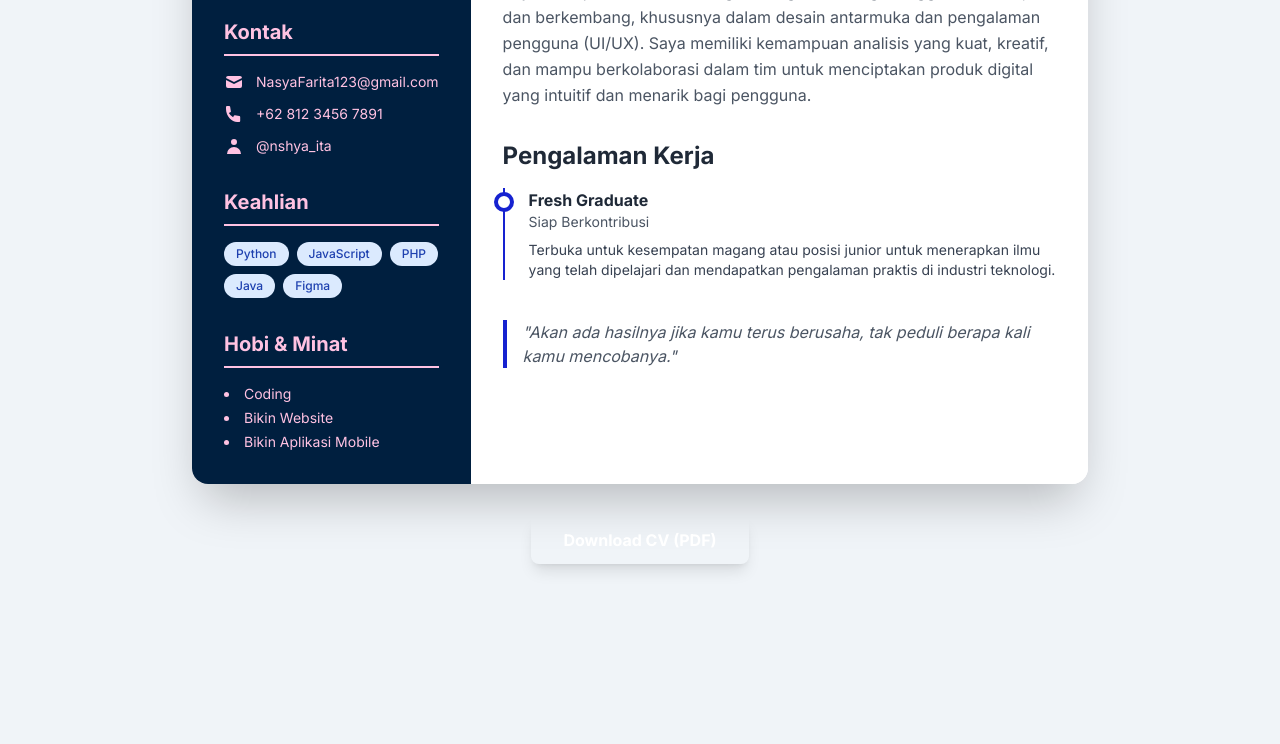
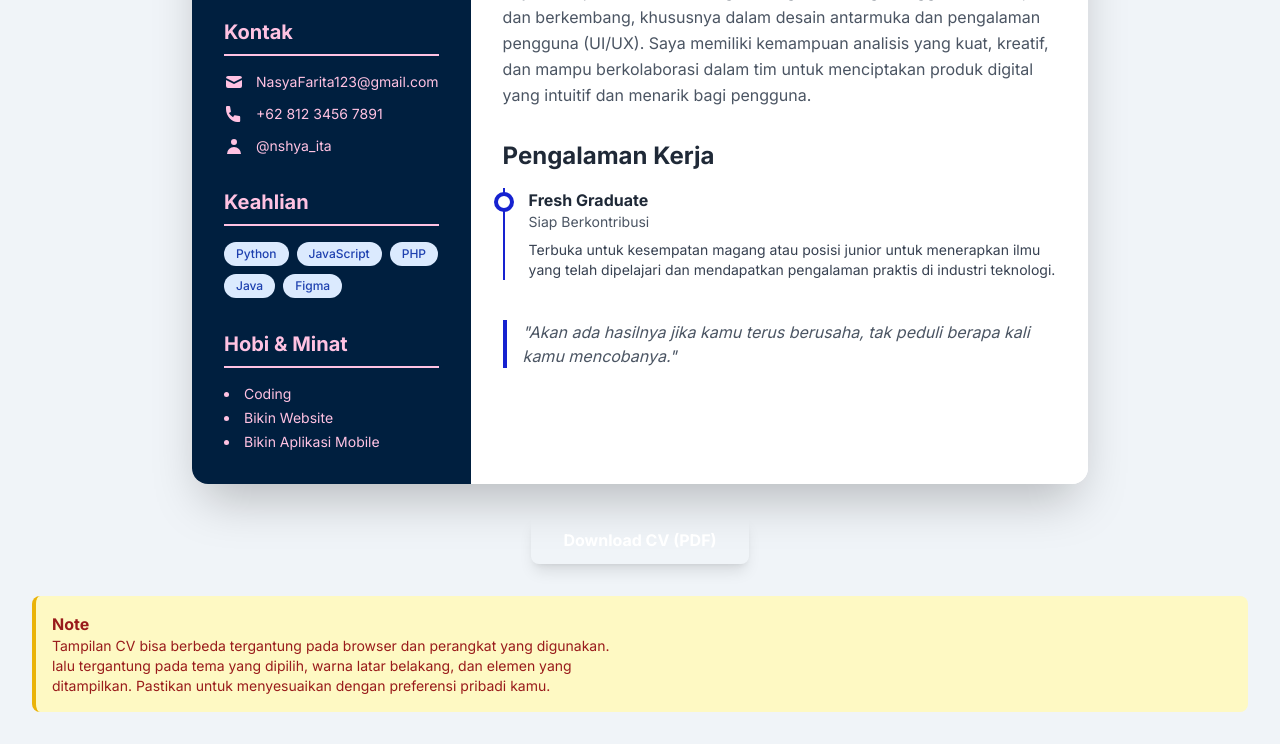
Before and after one commit to fatimah7643/Form-generator-CV, a plain HTML site: page preview-ui.html in a window 1280 px wide. Shown: the part 246-990 px from the top of the page. Before the commit the page ends 842 px from the top, so only its background shows below. Drawn offline with nearby package versions, Linux system fonts and the light colour scheme.

Commit message:
commit preview dan index

```diff
--- a/preview-ui.html
+++ b/preview-ui.html
@@ -148,6 +148,15 @@
                 Download CV (PDF)
             </button>
         </div>
+        <!-- Note Section -->
+        <div class="mt-8 p-4 bg-yellow-100 border-l-4 border-yellow-500 text-yellow-800 rounded-lg fade-in-section">
+        <h2 class="font-bold text-red-800">Note</h2>
+        <p class="text-sm text-red-800 text-justify">
+            Tampilan CV bisa berbeda tergantung pada browser dan perangkat yang digunakan. <br>
+            lalu tergantung pada tema yang dipilih, warna latar belakang, dan elemen yang <br>
+            ditampilkan. Pastikan untuk menyesuaikan dengan preferensi pribadi kamu.
+        </p>
+        </div>
 
     </main>
 
```
Also changed, not shown: index.html (+0 -2 lines).
